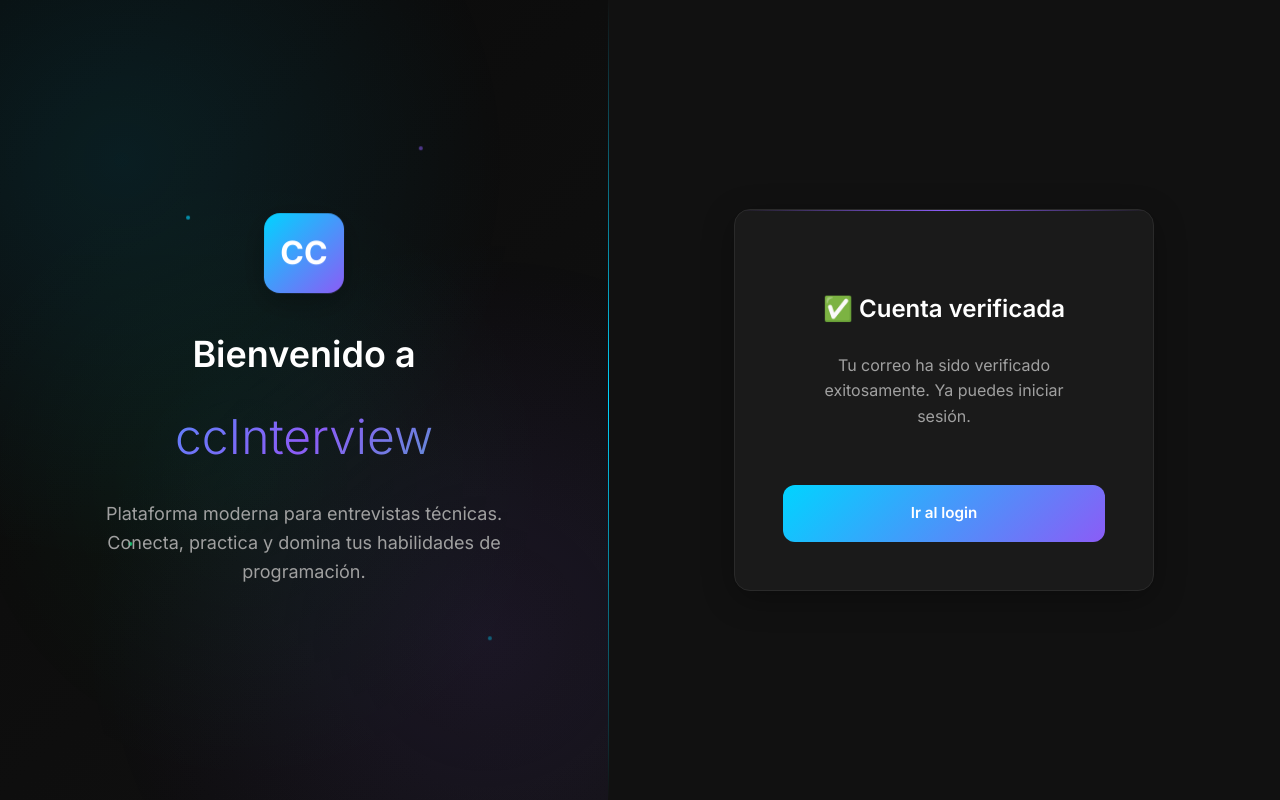
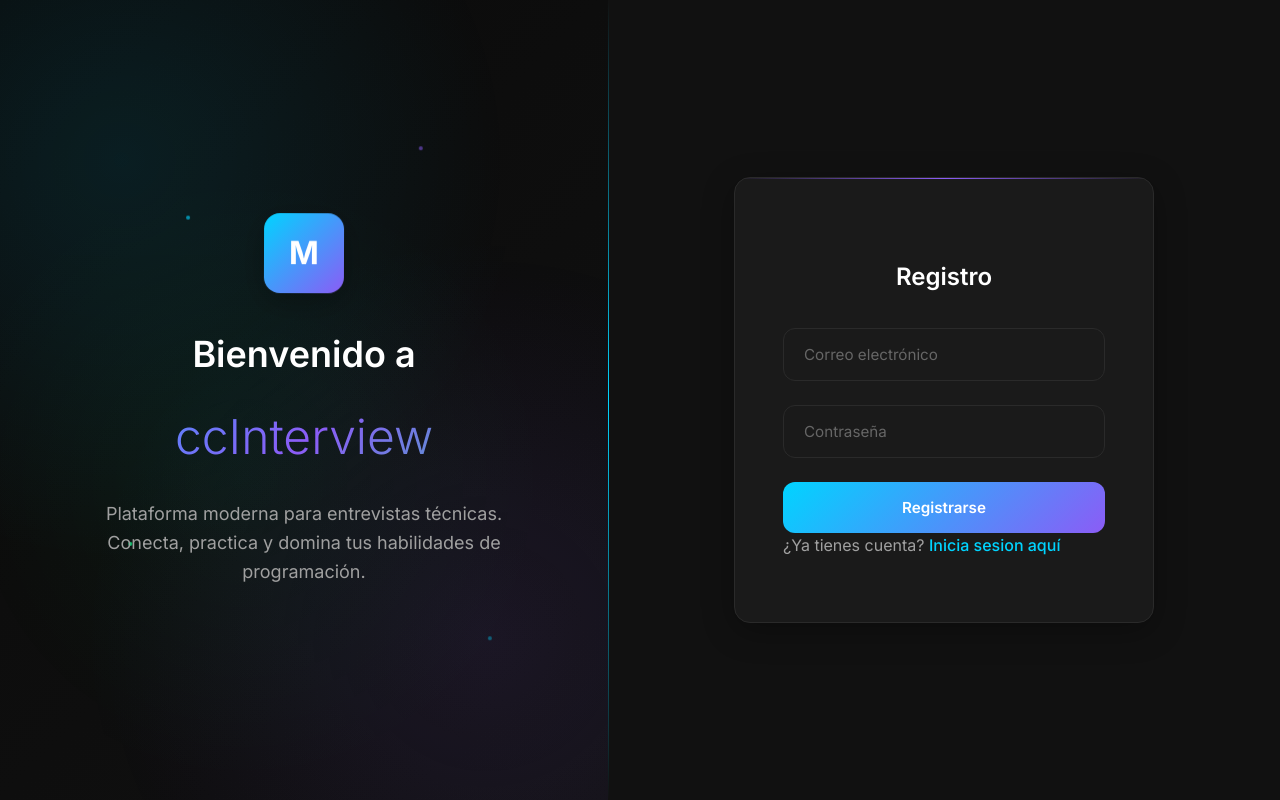
Before and after one commit to mrcolina03/CCInterview, a FastAPI app: page /auth/register in a window 1280 px wide. Run offline with FastAPI, Linux system fonts and the light colour scheme.

Commit message:
Update register.html

```diff
--- a/src/simulador_entrevistas/templates/auth/register.html
+++ b/src/simulador_entrevistas/templates/auth/register.html
@@ -3,7 +3,7 @@
 <head>
     <meta charset="UTF-8">
     <meta name="viewport" content="width=device-width, initial-scale=1.0">
-    <title>Cuenta verificada - ccInterview</title>
+    <title>Registro - ccInterview</title>
     <link rel="stylesheet" href="{{ url_for('static', path='css/estilos.css') }}">
 </head>
 <body>
@@ -19,7 +19,7 @@
             </div>
 
             <div class="hero-content">
-                <div class="hero-logo">CC</div>
+                <div class="hero-logo">M</div>
                 <h1 class="text-4xl font-semibold text-primary mb-3">Bienvenido a</h1>
                 <h2 class="text-5xl font-light text-gradient-animated mb-4">ccInterview</h2>
                 <p class="text-lg text-secondary">
@@ -29,16 +29,27 @@
             </div>
         </div>
 
-        <!-- Sección derecha - Contenido -->
+        <!-- Sección derecha - Formulario -->
         <div class="form-section">
             <div class="card card-accent" style="width: 100%; max-width: 420px; padding: 3rem;">
                 <div class="card-header">
-                    <h2 class="text-2xl font-semibold text-primary mb-4">✅ Cuenta verificada</h2>
-                    <p class="text-base text-secondary mb-5">Tu correo ha sido verificado exitosamente. Ya puedes iniciar sesión.</p>
+                    <h2 class="text-2xl font-semibold text-primary mb-2">Registro</h2>
                 </div>
 
-                <a href="/auth/login" class="btn btn-primary btn-full">Ir al login</a>
+                <form method="post" action="/auth/register">
+                    <div class="form-group">
+                        <input name="email" type="email" class="form-input" placeholder="Correo electrónico">
+                    </div>
+
+                    <div class="form-group">
+                        <input name="password" type="password" class="form-input" placeholder="Contraseña">
+                    </div>
+
+                    <button type="submit" class="btn btn-primary btn-full">Registrarse</button>
+                </form>
+                <p class="text-secondary mb-3">¿Ya tienes cuenta? <a href="/auth/login" class="link link-animated">Inicia sesion aquí</a></p>
             </div>
+
         </div>
     </div>
 </body>
```
